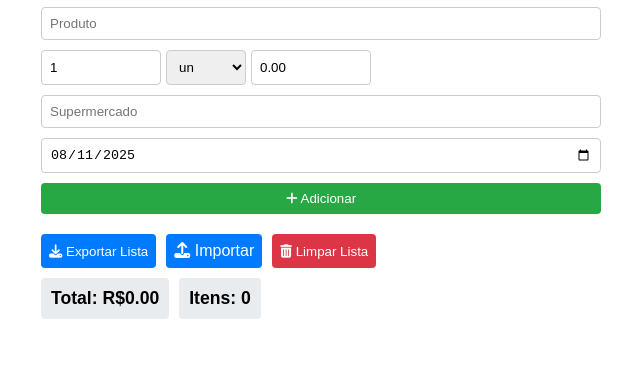
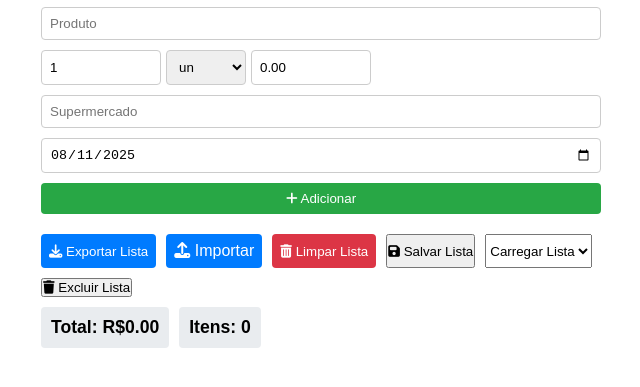
Before and after one commit to luizpimentelbr-star/lista-compra, a plain HTML site: page index.html in a window 1280 px wide. Shown: the part 115-502 px from the top of the page, without its empty margins (319-959 px from the left). Drawn offline with Linux system fonts and the light colour scheme.

Commit message:
Update index.html

```diff
--- a/index.html
+++ b/index.html
@@ -6,8 +6,6 @@
     <title>Lista de Compras</title>
     <link rel="stylesheet" href="styles.css">
     <link rel="stylesheet" href="https://cdnjs.cloudflare.com/ajax/libs/font-awesome/6.4.0/css/all.min.css">
-    <link rel="icon" href="icone.png">
-    <link rel="apple-touch-icon" href="icon.png">
 </head>
 <body>
     <div class="container">
@@ -38,6 +36,11 @@
                 <label for="import-file" class="import-btn"><i class="fas fa-upload"></i> Importar</label>
                 <input type="file" id="import-file" accept=".json" style="display: none;">
                 <button id="clear-list-btn"><i class="fas fa-trash-alt"></i> Limpar Lista</button>
+                <button id="save-list-btn"><i class="fas fa-save"></i> Salvar Lista</button>
+                <select id="load-list-select">
+                    <option value="">Carregar Lista</option>
+                </select>
+                <button id="delete-list-btn"><i class="fas fa-trash"></i> Excluir Lista</button>
             </div>
             <div class="summary-group">
                 <span id="total-price">Total: R$0.00</span>
```
